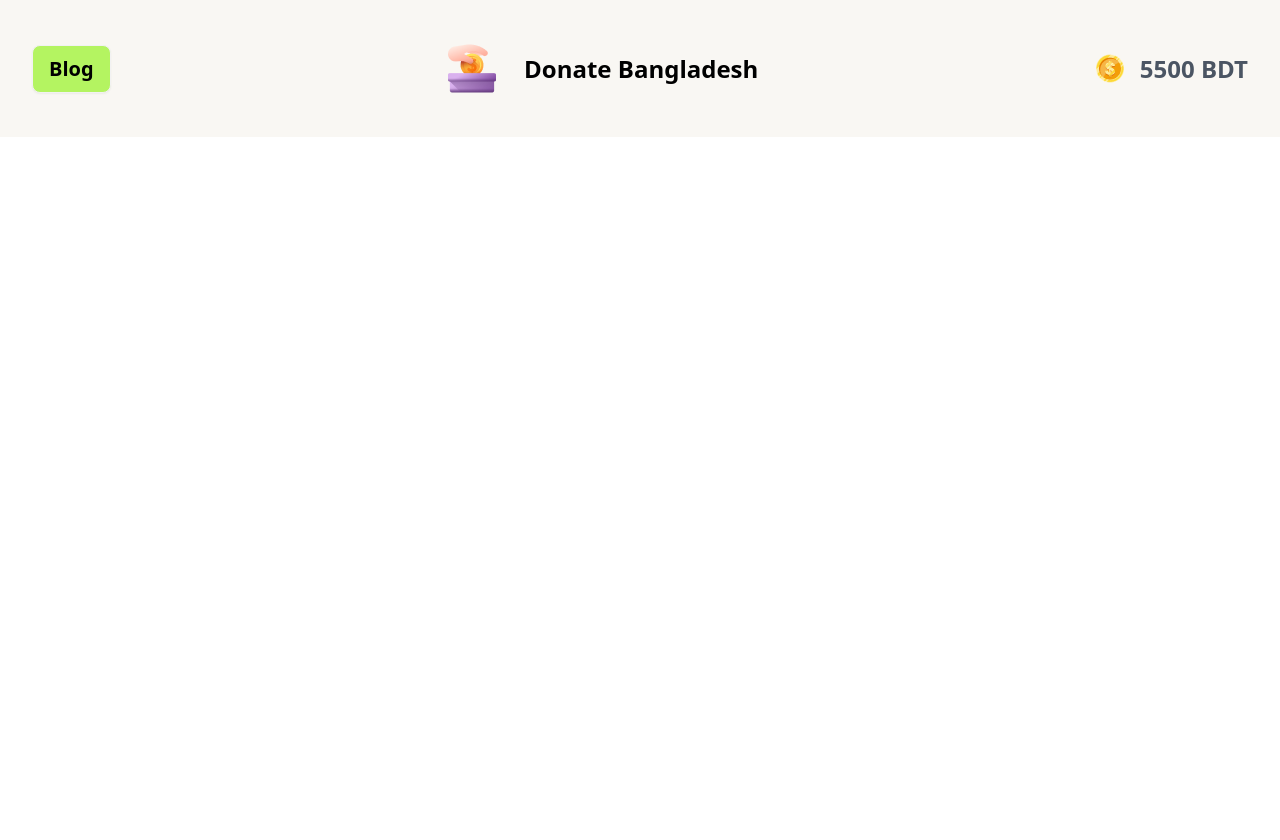
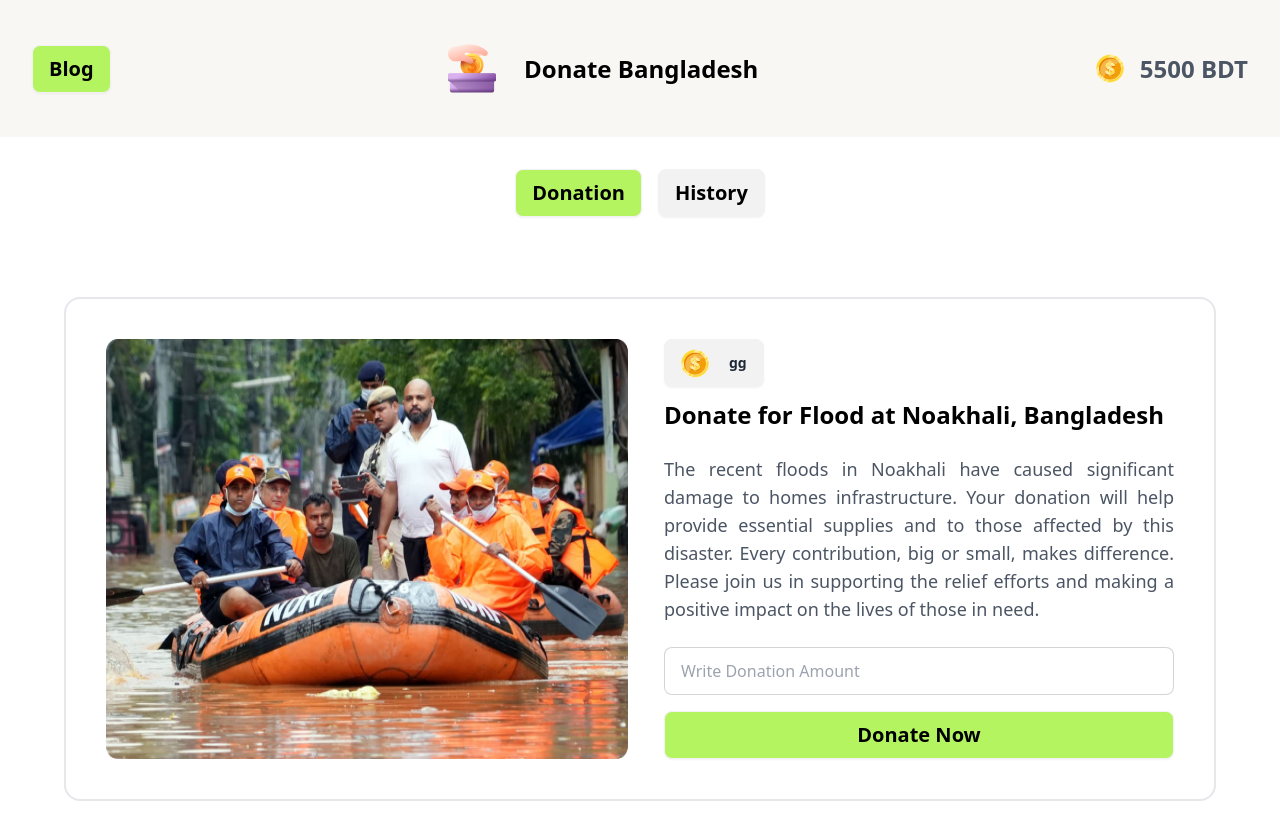
Before and after one commit to farhana988/GiveWithHeart, a plain HTML site: page index.html in a window 1280 px wide. Before the commit the page ends 800 px from the top, so only its background shows below. Drawn offline with nearby package versions, Linux system fonts and the light colour scheme.

Commit message:
first card

```diff
--- a/index.html
+++ b/index.html
@@ -29,22 +29,23 @@
             colors: {
               clifford: "#da373d",
               primary: "#B4F461",
-            },
+              tab:"#ffffff"
+                       },
           },
         },
       };
     </script>
   </head>
   <body>
-    <!-- Navbar -->
+    <!-- navbar -->
     <nav class="py-11 bg-[#F9F7F3]">
       <div class="container mx-auto flex items-center justify-between px-8">
         <button class="btn bg-primary font-bold text-xl text-black">
-          Blog
+          <a href="blog.html">Blog</a>
         </button>
-        <div class="flex items-center space-x-7">
+        <div class="hidden lg:flex items-center space-x-7">
           <img src="assets/logo.png" alt="" />
-          <a class="text-2xl font-bold text-black">Donate Bangladesh</a>
+          <a class=" text-2xl font-bold text-black">Donate Bangladesh</a>
         </div>
         <div class="flex items-center space-x-4">
           <img src="assets/coin.png" alt="" />
@@ -52,5 +53,56 @@
         </div>
       </div>
     </nav>
+
+    <main>
+        <!-- toogle bar -->
+
+            <div class="container mx-auto mt-8">
+                <div class="flex items-center justify-center mb-6 space-x-4">
+                <button class="btn bg-primary font-bold text-xl text-black ">Donation</button>
+                <button class="btn font-bold text-xl text-black ">History</button>
+                </div>
+
+
+                <!-- section card -->
+                <!-- first card -->
+                <section class="lg:mx-16 my-20">
+                    <div class="p-10 border-gray-200 border-2 rounded-2xl">
+                        <div class="flex flex-col lg:flex-row space-x-3 lg:space-x-9 space-y-9 lg:space-y-0 ">
+                          <img
+                            src="assets/noakhali.png"
+                            class="rounded-lg lg:w-1/2" />
+                            <div>
+
+                                <button>
+                                    <div class="btn flex lg:space-x-3  mb-3">
+                                        <img src="assets/coin.png" alt="" />
+                                        <p> gg</p>
+                                    </div>
+                                </button>
+
+                                <h1 class="text-lg lg:text-2xl font-bold text-black">Donate for Flood at Noakhali, Bangladesh</h1>
+                                <p class="text-justify py-6 lg:text-lg text-gray-600">
+                                    The recent floods in Noakhali have caused significant damage to homes  infrastructure.
+                                    Your donation will help provide essential supplies and  to those affected by this disaster.
+                                    Every contribution, big or small, makes  difference. Please join us in supporting the
+                                    relief efforts and making a positive impact on the lives of those in need.
+                                </p>
+                                <div class="flex flex-col">
+                                    <input type="text" placeholder="Write Donation Amount" class="input input-bordered w-full mb-4">
+
+                                <button class="btn bg-primary font-bold text-xl text-black">Donate Now</button>
+                                </div>
+                            </div>
+                        </div>
+                    </div>
+                </section>
+
+
+
+
+
+
+    </main>
   </body>
 </html>
```
Also changed, not shown: blog.html (added, +11 -0 lines).
